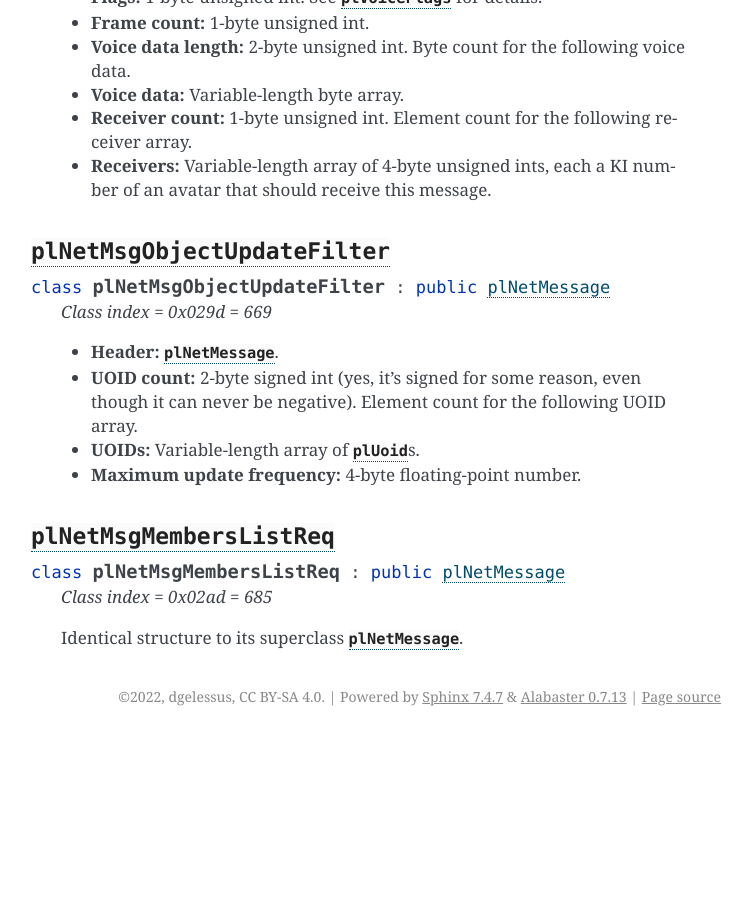
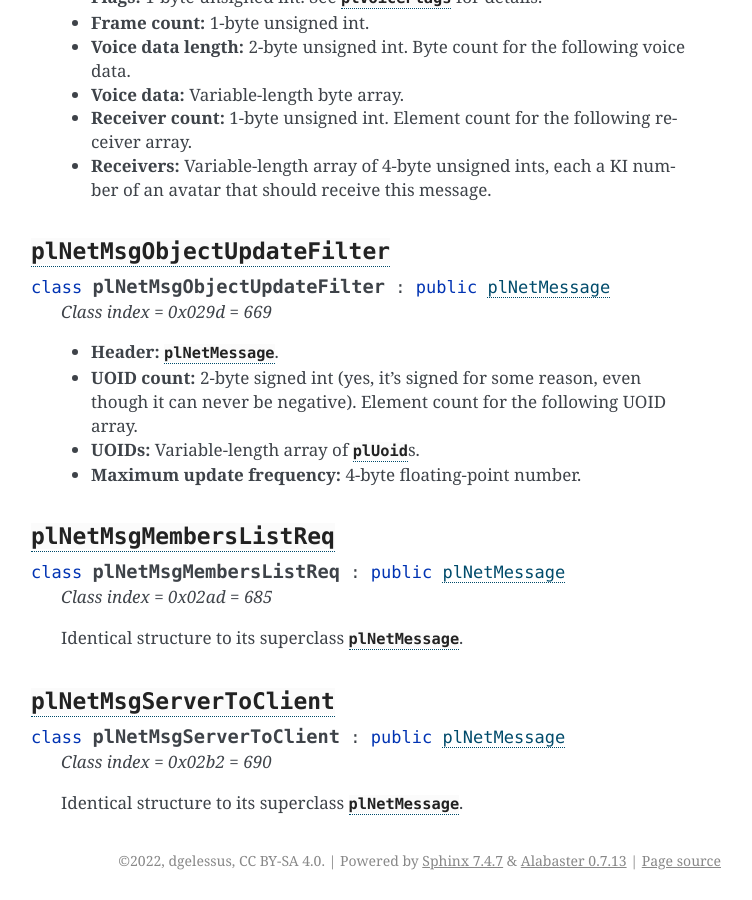
Before and after one commit to dgelessus/NAGUS, a Sphinx documentation site: the page built from docs/uru/game_server.rst, in a window 1280 px wide and 900 px high, scrolled down 14240 px. Shown: the whole window, without its empty margins (389-1141 px from the left). Built offline with Sphinx 7.4.7, drawn with Linux system fonts in a browser that asks for light colours; before the commit the page ends 14976 px from its top, so only the background shows below that; some of the changed text lies outside the part shown.

Commit message:
Document structure of plNetMsgServerToClient

```diff
--- a/docs/uru/game_server.rst
+++ b/docs/uru/game_server.rst
@@ -177,7 +177,7 @@ and not supported by MOSS or DIRTSAND
   * :cpp:class:`plNetMsgVoice` = 0x0279 = 633 (client <-> server)
   * :cpp:class:`plNetMsgObjectUpdateFilter` = 0x029d = 669 (client -> server, not handled by MOSS or DIRTSAND)
   * :cpp:class:`plNetMsgMembersListReq` = 0x02ad = 685 (client -> server)
-  * ``plNetMsgServerToClient`` = 0x02b2 = 690 (abstract)
+  * :cpp:class:`plNetMsgServerToClient` = 0x02b2 = 690 (abstract)
 
     * ``plNetMsgGroupOwner`` = 0x0264 = 612 (server -> client)
     * ``plNetMsgMembersList`` = 0x02ae = 686 (server -> client)
@@ -478,7 +478,7 @@ Common data types
 
       .. cpp:enumerator:: kIsSystemMessage = 1 << 17
 
-         Set for all :cpp:class:`plNetMsgRoomsList`, :cpp:class:`plNetMsgObjStateRequest`, :cpp:class:`plNetMsgMembersListReq`, and ``plNetMsgServerToClient`` messages
+         Set for all :cpp:class:`plNetMsgRoomsList`, :cpp:class:`plNetMsgObjStateRequest`, :cpp:class:`plNetMsgMembersListReq`, and :cpp:class:`plNetMsgServerToClient` messages
          (including subclasses, if any).
          DIRTSAND also sets it for some :cpp:class:`plNetMsgSDLStateBCast` messages.
          MOSS, DIRTSAND, and the client never use this flag for anything.
@@ -801,3 +801,12 @@ Common data types
    *Class index = 0x02ad = 685*
 
    Identical structure to its superclass :cpp:class:`plNetMessage`.
+
+:cpp:class:`plNetMsgServerToClient`
+^^^^^^^^^^^^^^^^^^^^^^^^^^^^^^^^^^^
+
+.. cpp:class:: plNetMsgServerToClient : public plNetMessage
+
+   *Class index = 0x02b2 = 690*
+
+   Identical structure to its superclass :cpp:class:`plNetMessage`.
```
